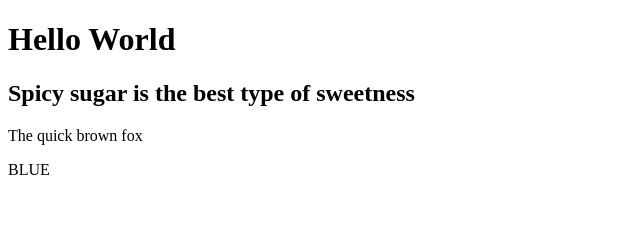
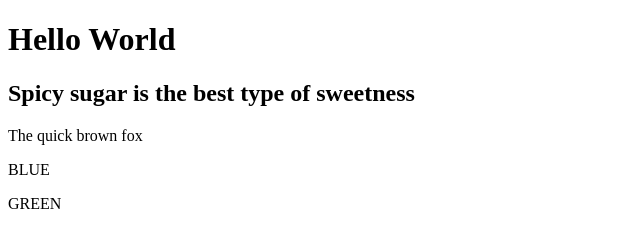
Before and after one commit to kunxin-chor/tgc9-git-demo, a plain HTML site: page index.html in a window 1280 px wide. Shown: the full height of the page, 0-640 px from the left. Drawn offline with Linux system fonts and the light colour scheme.

Commit message:
Add in a new paragraph

```diff
--- a/index.html
+++ b/index.html
@@ -10,5 +10,6 @@
     <h2>Spicy sugar is the best type of sweetness</h2>
     <p>The quick brown fox</p>
     <p>BLUE</p>
+    <p>GREEN</p>
 </body>
 </html>
```
